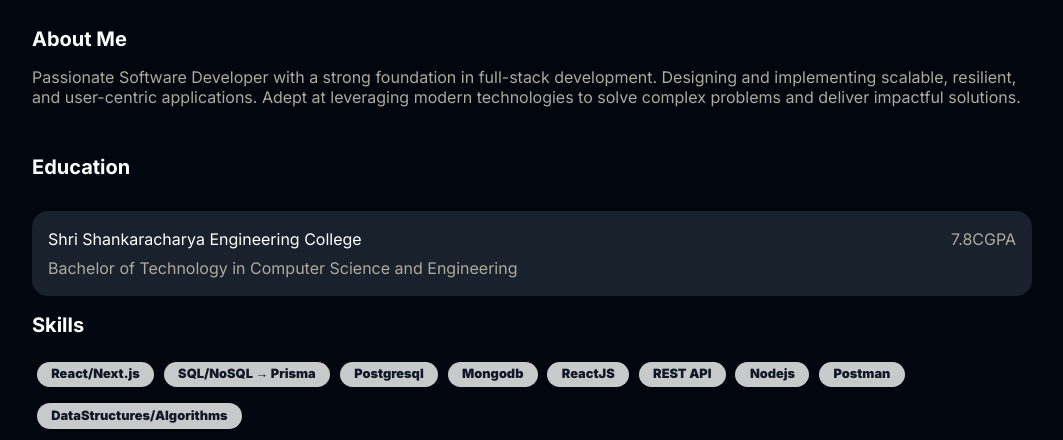
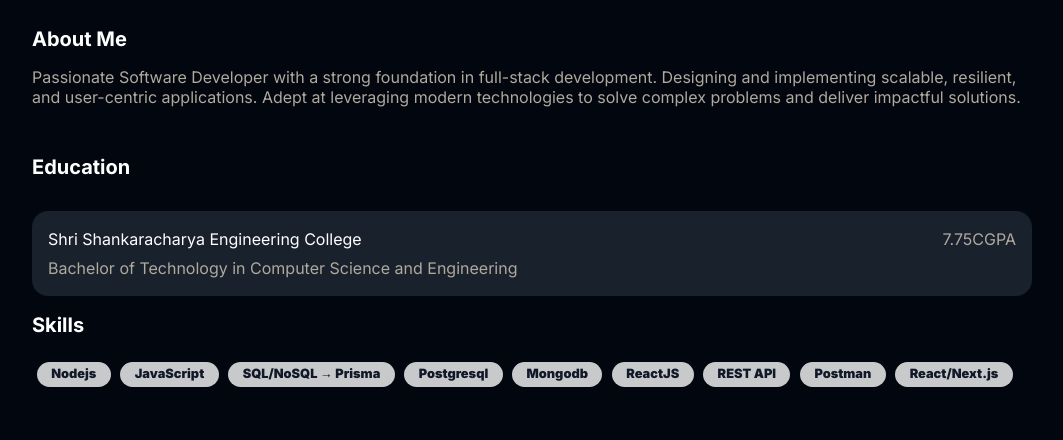
Before and after one commit to shivkumaryadav00/portfolio, a plain HTML site: page index.html in a window 1280 px wide. Shown: the part 289-729 px from the top of the page, without its empty margins (108-1171 px from the left). Drawn offline with Linux system fonts and the light colour scheme.

Commit message:
Update html

```diff
--- a/index.html
+++ b/index.html
@@ -95,7 +95,7 @@
               <div class="card-title">
                 Shri Shankaracharya Engineering College
               </div>
-              <div class="card-percentage text-muted">7.8CGPA</div>
+              <div class="card-percentage text-muted">7.75CGPA</div>
             </div>
 
             <div class="card-bottom">
@@ -110,15 +110,15 @@
         <h2>Skills</h2>
 
         <div class="skill-btn">
-          <div>React/Next.js</div>
+          <div>Nodejs</div>
+          <div>JavaScript</div>
           <div>SQL/NoSQL → Prisma</div>
           <div>Postgresql</div>
           <div>Mongodb</div>
           <div>ReactJS</div>
           <div>REST API</div>
-          <div>Nodejs</div>
           <div>Postman</div>
-          <div>DataStructures/Algorithms</div>
+          <div>React/Next.js</div>
         </div>
       </section>
       <section class="section-project">
```
